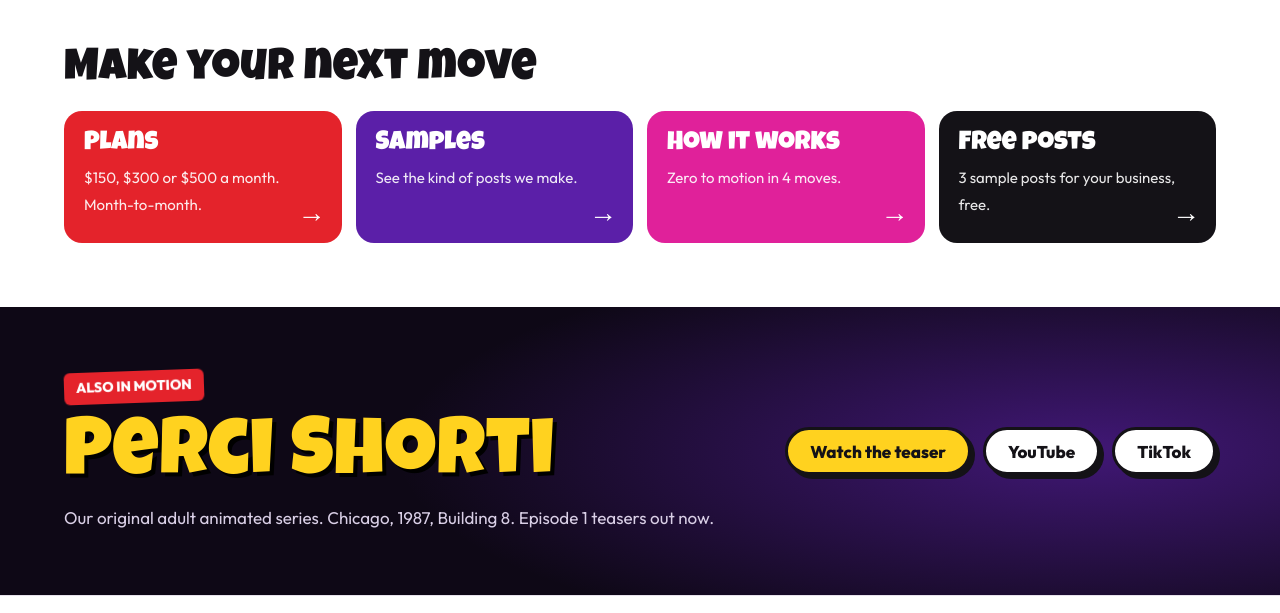
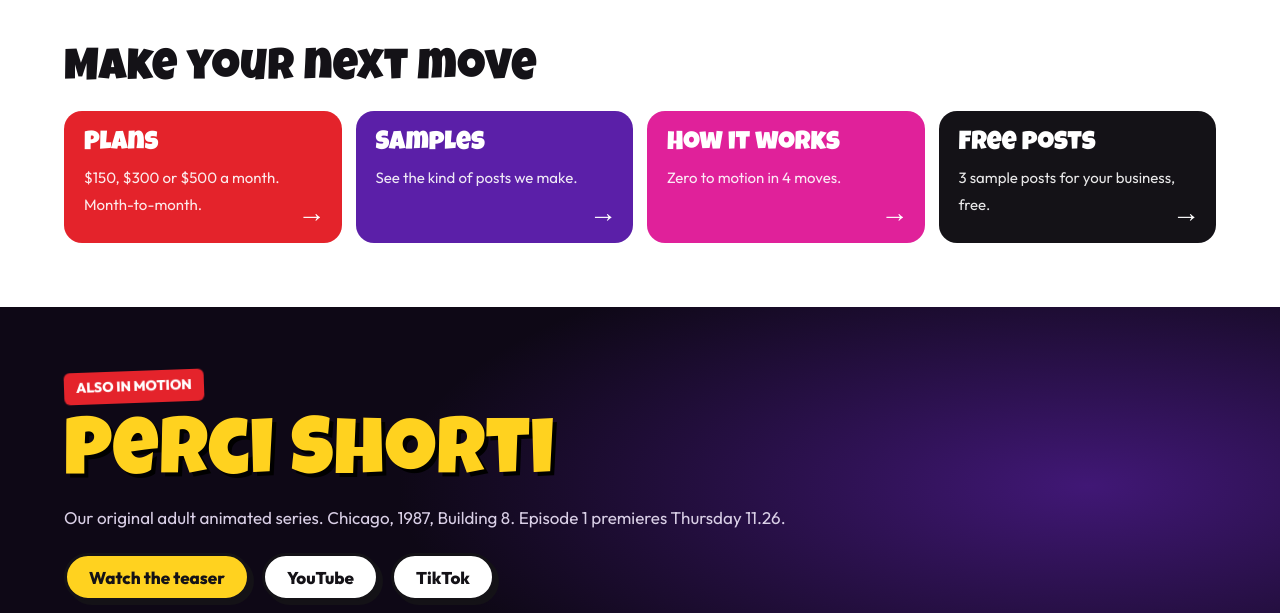
Before and after one commit to CaptainNob0di/Zev-DOD, a plain HTML site: page index.html in a window 1280 px wide. Shown: the part 950-1563 px from the top of the page. Drawn offline with Linux system fonts and the light colour scheme.

Commit message:
Update episode release information in index.html

```diff
--- a/index.html
+++ b/index.html
@@ -218,7 +218,7 @@ footer img{height:56px}
   <div>
    <span style="display:inline-block;background:var(--red);color:#fff;font-weight:800;font-size:14px;padding:5px 12px;border-radius:6px;transform:rotate(-2deg)">ALSO IN MOTION</span>
    <h2 style="color:var(--yel);font-size:clamp(44px,8vw,80px);margin:12px 0 6px;text-shadow:4px 4px 0 #000">Perci Shorti</h2>
-   <p style="color:#d9cfe6;margin:0">Our original adult animated series. Chicago, 1987, Building 8. Episode 1 teasers out now.</p>
+   <p style="color:#d9cfe6;margin:0">Our original adult animated series. Chicago, 1987, Building 8. Episode 1 premieres Thursday 11.26.</p>
   </div>
   <div style="display:flex;flex-wrap:wrap;gap:12px"><a class="btn" href="perci.html">Watch the teaser</a><a class="btn alt" href="https://www.youtube.com/@ZevDOD" target="_blank" rel="noopener">YouTube</a><a class="btn alt" href="https://www.tiktok.com/@perci.shorti" target="_blank" rel="noopener">TikTok</a></div>
  </div>
```
